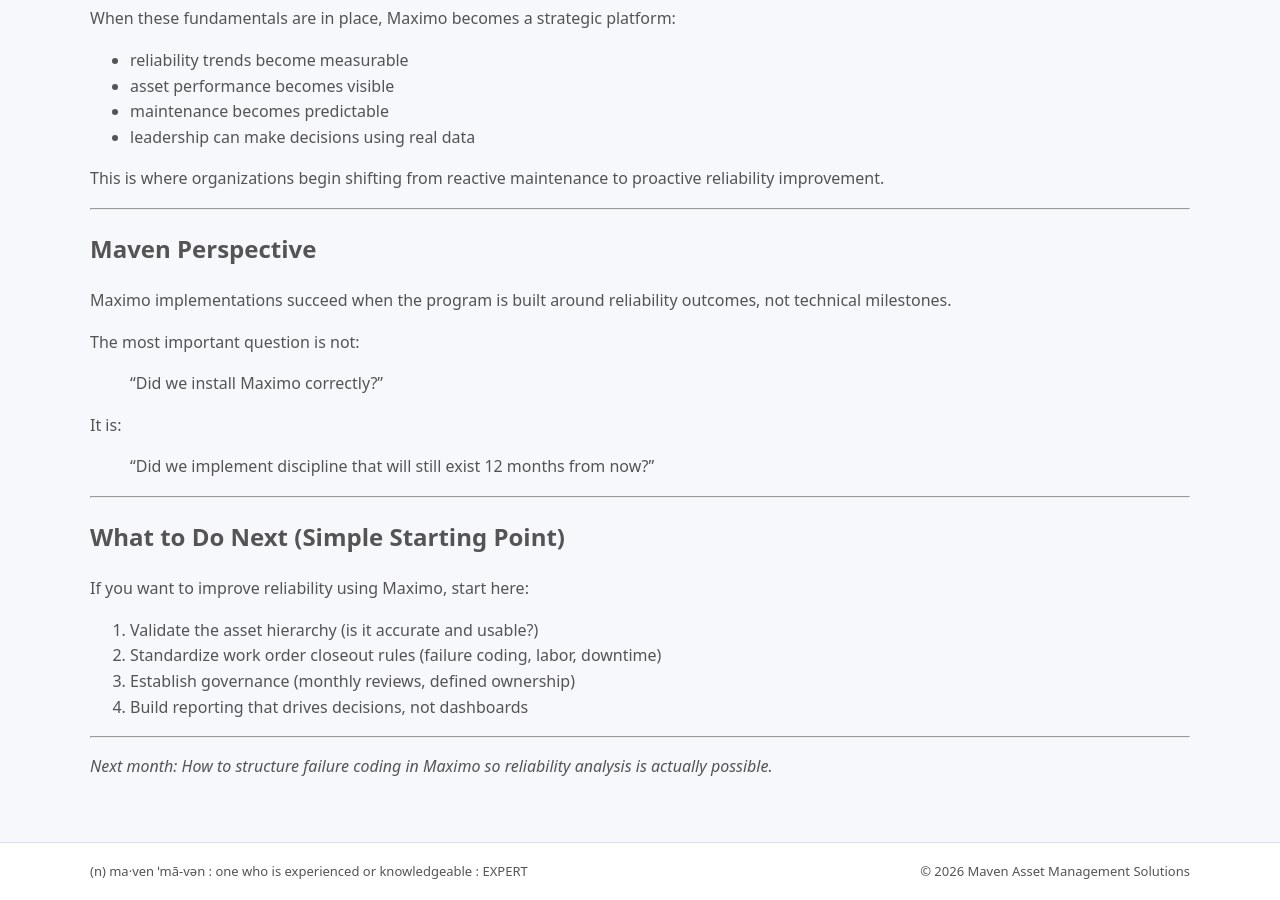
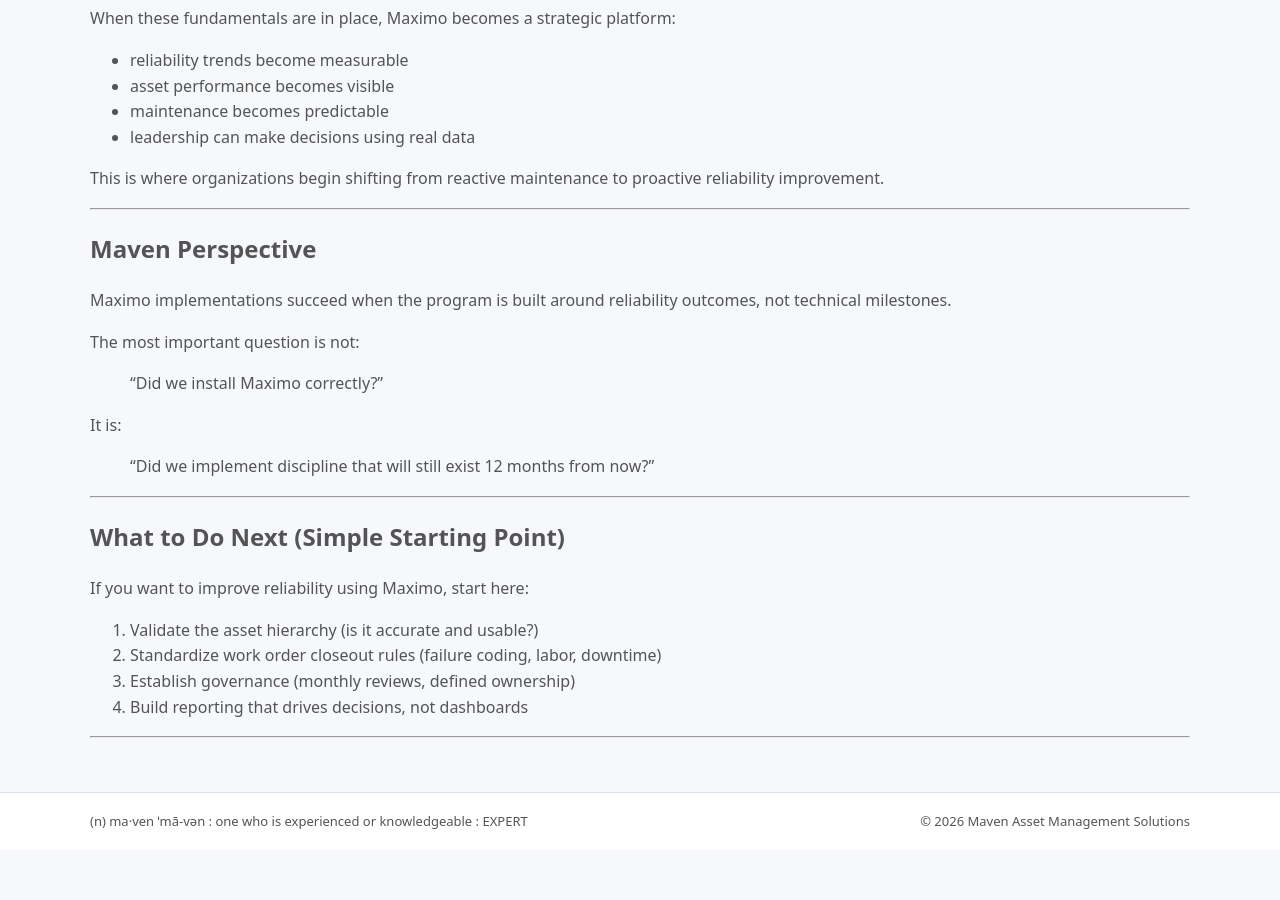
Before and after one commit to Maven-Asset-Management-Insights/content, a Jekyll site: the page built from _posts/2026-02-10-maximo-reliability-foundation.md, in a window 1280 px wide and 900 px high, scrolled down 1880 px. Built offline with Jekyll 4.4.1, drawn with Linux system fonts in a browser that asks for light colours; after the commit the page ends 2730 px from its top, so only the background shows below that.

Commit message:
Update 2026-02-10-maximo-reliability-foundation.md

```diff
--- a/_posts/2026-02-10-maximo-reliability-foundation.md
+++ b/_posts/2026-02-10-maximo-reliability-foundation.md
@@ -108,5 +108,3 @@ If you want to improve reliability using Maximo, start here:
 4. Build reporting that drives decisions, not dashboards
 
 ---
-
-*Next month: How to structure failure coding in Maximo so reliability analysis is actually possible.*
```
